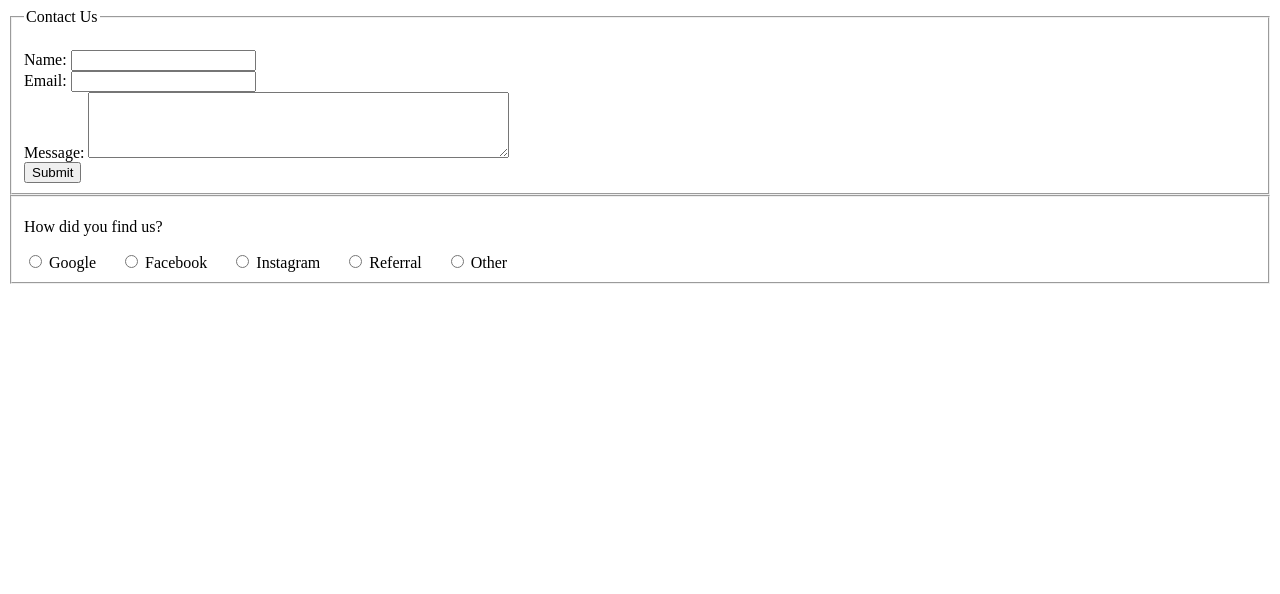
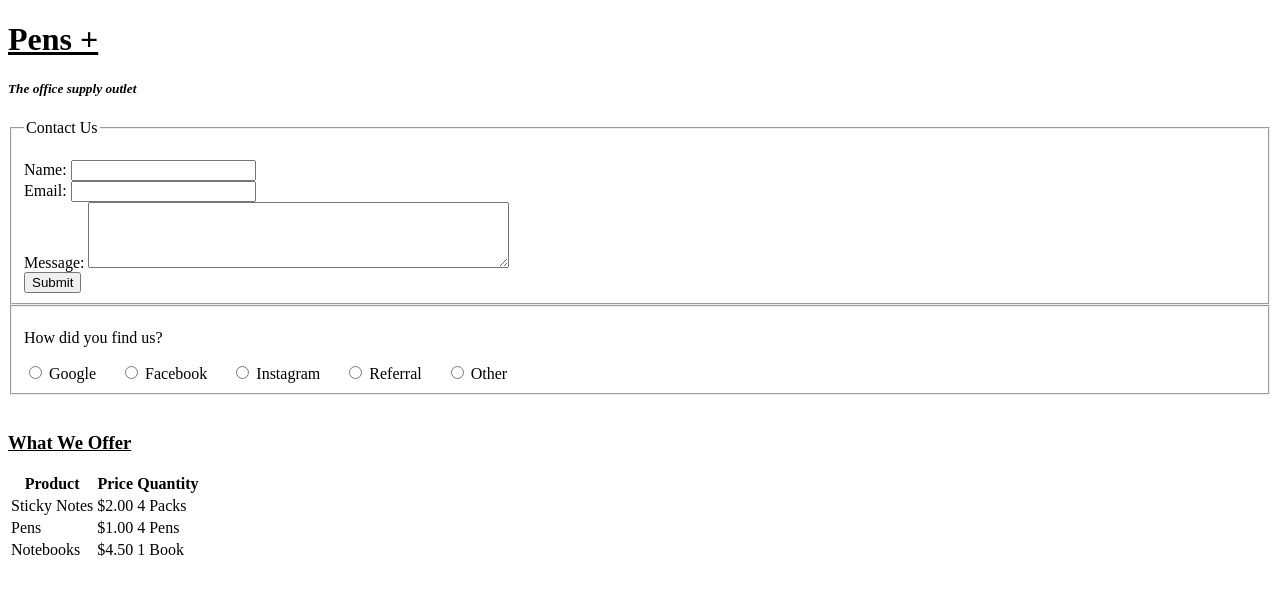
Before and after one commit to TaylorCArmstrong/HTML-Knowledge-Check, a plain HTML site: page index.html in a window 1280 px wide. Drawn offline with Linux system fonts and the light colour scheme.

Commit message:
added a table and a couple headers, also made the title Pens +

```diff
--- a/index.html
+++ b/index.html
@@ -7,6 +7,10 @@
 </head>
 <body>
     <!--Your Code Goes Here-->
+    <header>
+    <h1><u>Pens +</u></h1>
+    <h5><em>The office supply outlet</em></h5>
+</header>
     <fieldset>
         <legend>Contact Us</legend>
 
@@ -49,5 +53,32 @@
             <label for="Other" style="margin-right: 20px;">Other</label>
         </div>
     </fieldset>
+
+    <br>
+<header>
+    <h3><u>What We Offer</u></h3>
+</header>
+    <table>
+        <tr>
+            <th>Product</th>
+            <th>Price</th>
+            <th>Quantity</th>
+        </tr>
+        <tr>
+            <td>Sticky Notes</td>
+            <td>$2.00</td>
+            <td>4 Packs</td>
+        </tr>
+        <tr>
+            <td>Pens</td>
+            <td>$1.00</td>
+            <td>4 Pens</td>
+        </tr>
+        <tr>
+            <td>Notebooks</td>
+            <td>$4.50</td>
+            <td>1 Book</td>
+        </tr>
+    </table>
 </body>
 </html>
```
